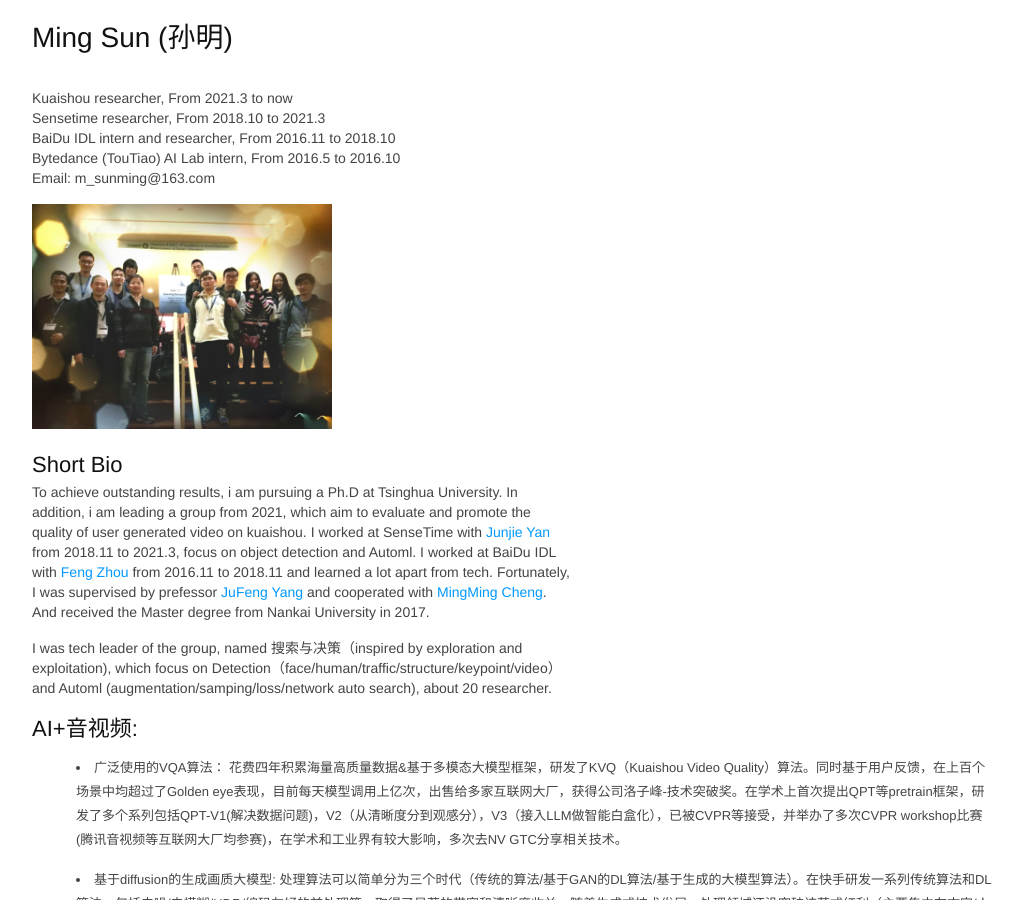
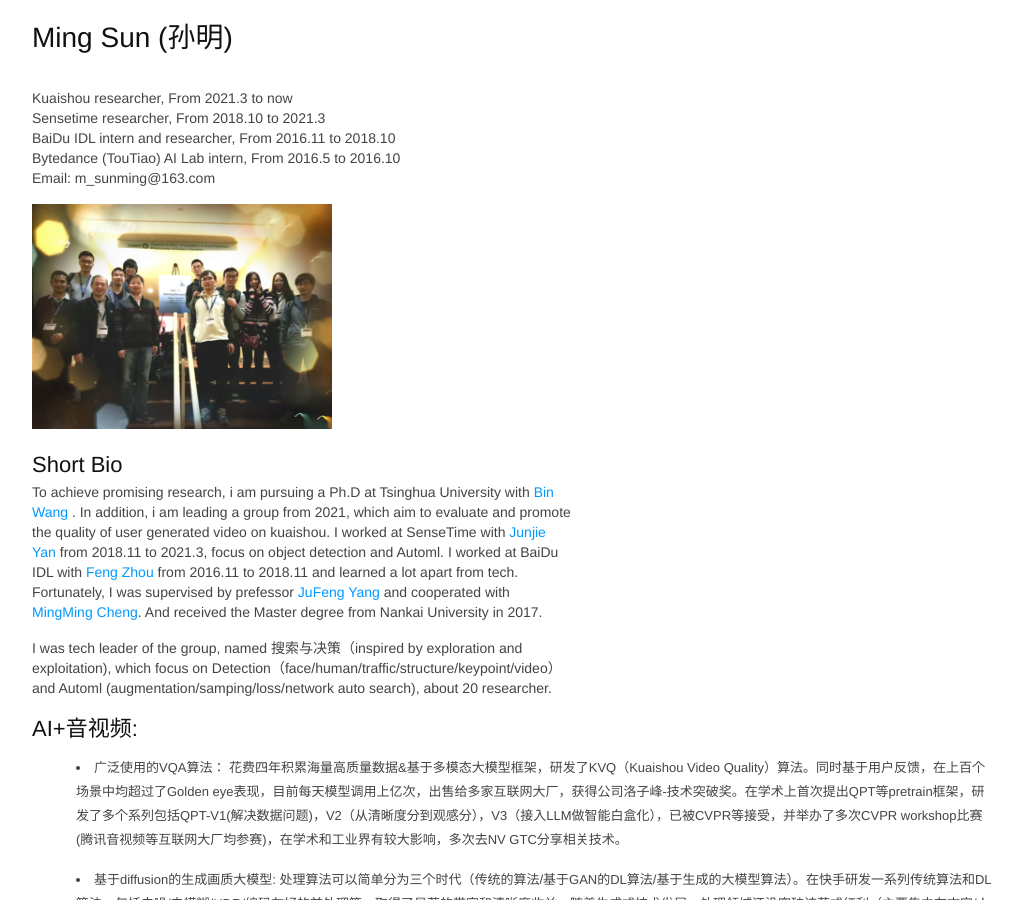
Before and after one commit to msunming/msunming.github.io, a Jekyll site: the page index.html, which Jekyll copies as it is, in a window 1280 px wide and 900 px high. Shown: the whole window, without its empty margins (128-1146 px from the left). Built offline with Jekyll 4.4.1, drawn with Linux system fonts in a browser that asks for light colours.

Commit message:
Update index.html

```diff
--- a/index.html
+++ b/index.html
@@ -450,7 +450,7 @@ pre .markdown .emphasis {
 		</p>
 		<p><img src='./Image/me.jpg', width='300'></p>
 		<h2>Short Bio</h2>
-        <p> To achieve outstanding results, i am pursuing a Ph.D at Tsinghua University.
+        <p> To achieve promising research, i am pursuing a Ph.D at Tsinghua University with <a href="https://www.thss.tsinghua.edu.cn/en/faculty/binwang.htm"> Bin Wang </a>.
 	    In addition, i am leading a group from 2021,  which aim to evaluate and promote the quality of user generated video on kuaishou.
 	    I worked at SenseTime with <a href="https://yan-junjie.github.io/">Junjie Yan </a> from 2018.11 to 2021.3, focus on object detection and Automl.
             I worked at BaiDu IDL with <a href="http://f-zhou.com/">Feng Zhou</a> from 2016.11 to 2018.11 and learned a lot apart from tech.
```
